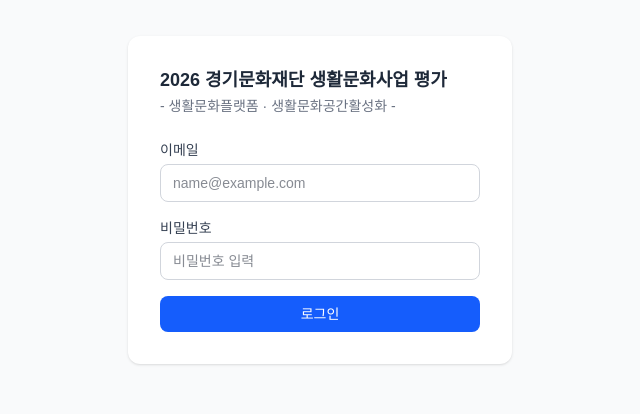
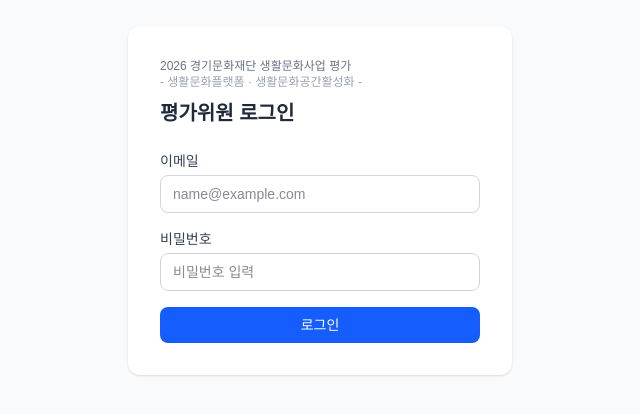
Before and after one commit to leemC-pd/Gyeonggi-Everyday-Culture-Initiative-Online-Assessment, a Next.js app: page /login in a window 1280 px wide. Shown: the part 200-614 px from the top of the page, without its empty margins (320-960 px from the left). Built offline with nearby package versions, Linux system fonts and the light colour scheme.

Commit message:
Restore 평가위원 로그인 heading with 사업명 above

```diff
--- a/src/app/login/page.tsx
+++ b/src/app/login/page.tsx
@@ -29,8 +29,11 @@ export default function LoginPage() {
   return (
     <div className="min-h-screen flex items-center justify-center bg-gray-50">
       <div className="bg-white rounded-xl shadow p-8 w-full max-w-sm">
-        <h1 className="text-lg font-bold text-gray-800 mb-1 leading-snug">2026 경기문화재단 생활문화사업 평가</h1>
-        <p className="text-sm text-gray-500 mb-6">- 생활문화플랫폼 · 생활문화공간활성화 -</p>
+        <p className="text-xs text-gray-500 leading-snug mb-2">
+          2026 경기문화재단 생활문화사업 평가<br />
+          <span className="text-gray-400">- 생활문화플랫폼 · 생활문화공간활성화 -</span>
+        </p>
+        <h1 className="text-xl font-bold text-gray-800 mb-6">평가위원 로그인</h1>
 
         <form onSubmit={handleSubmit} className="space-y-4">
           <div>
```
